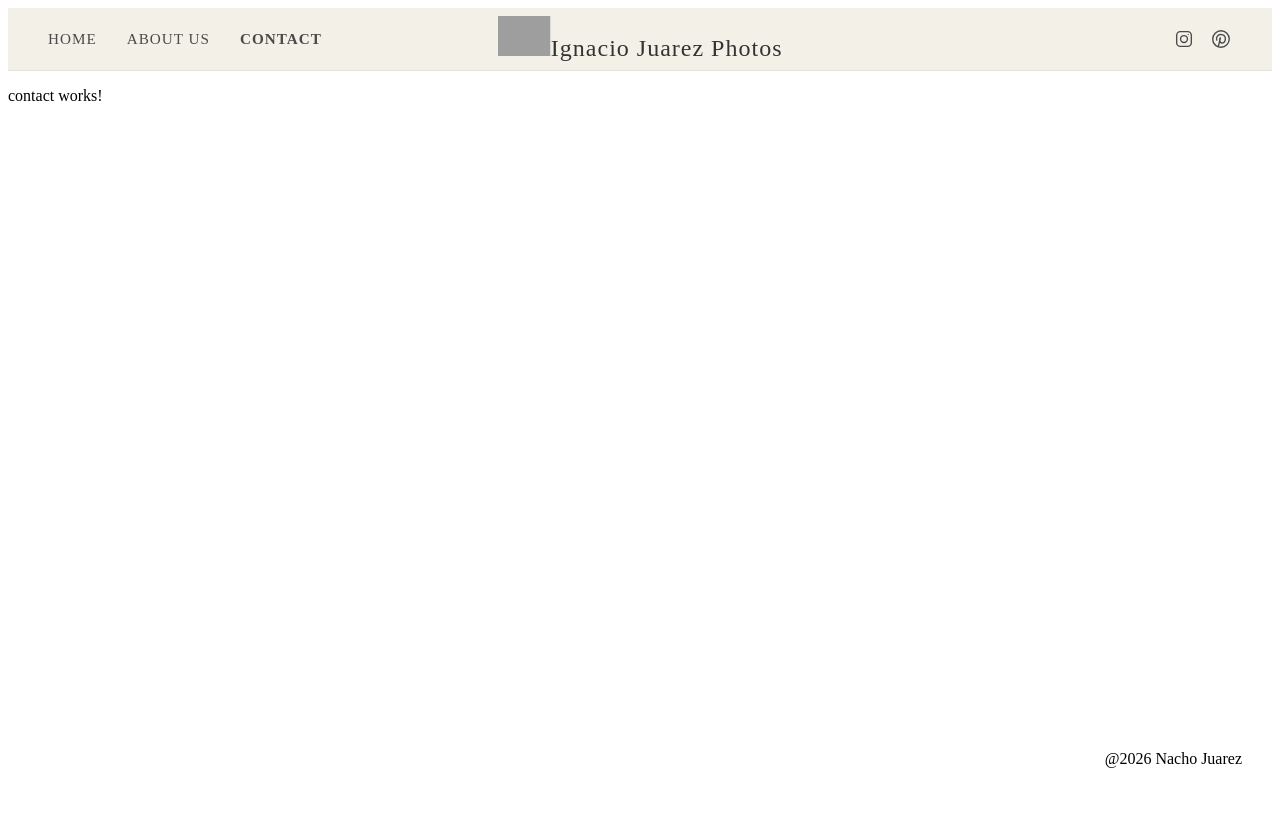
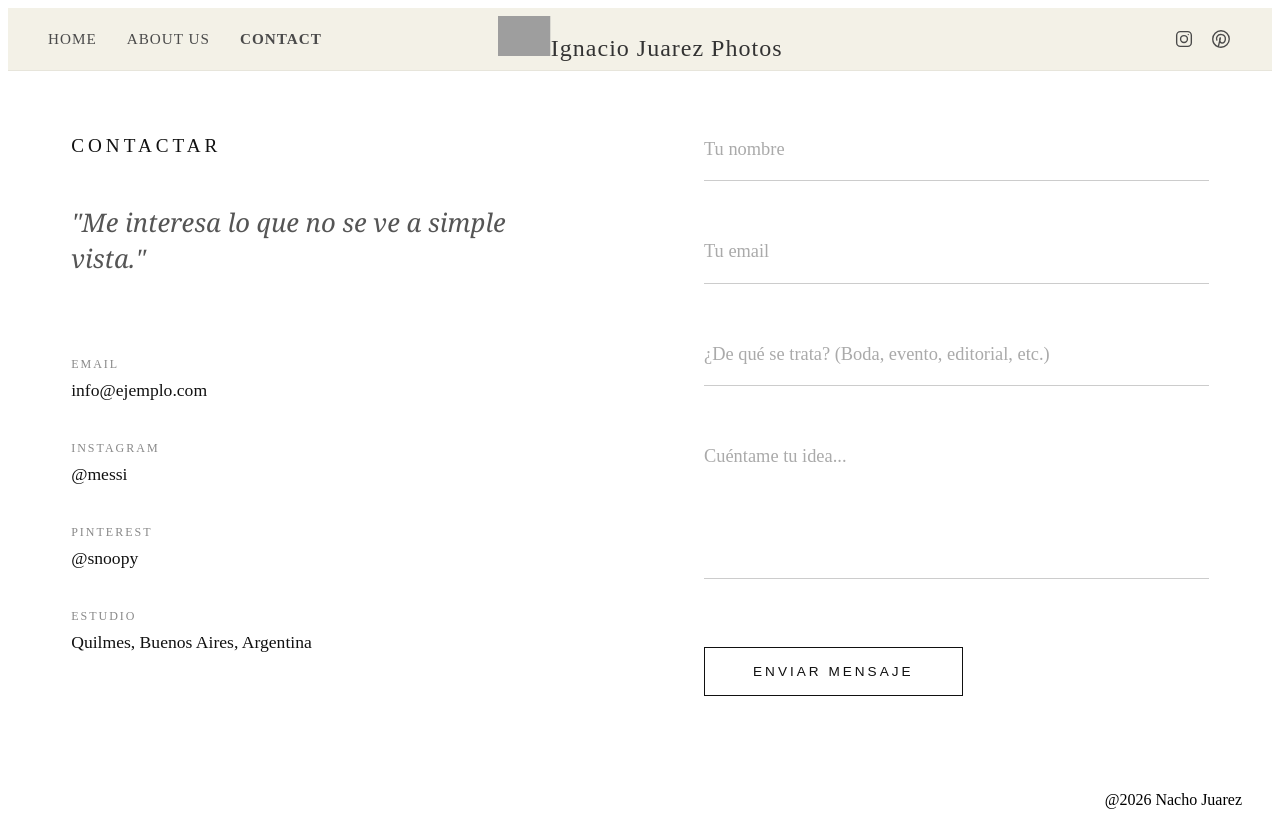
Before and after one commit to fedesorii/PaginaFotosAngular, an Angular app: page /contact in a window 1280 px wide. Before the commit the page ends 800 px from the top, so only its background shows below. Built offline with nearby package versions, Linux system fonts and the light colour scheme; grey boxes are pictures that could not be loaded.

Commit message:
v0.5 - Contact + emailjs

```diff
--- a/angular.json
+++ b/angular.json
@@ -28,10 +28,8 @@
               "src/styles.css"
             ],
             "server": "src/main.server.ts",
-            "outputMode": "server",
-            "ssr": {
-              "entry": "src/server.ts"
-            }
+            "outputMode": "static",
+            "ssr": false
           },
           "configurations": {
             "production": {
--- a/package.json
+++ b/package.json
@@ -32,6 +32,7 @@
     "@angular/platform-server": "^21.1.0",
     "@angular/router": "^21.1.0",
     "@angular/ssr": "^21.1.2",
+    "@emailjs/browser": "^4.4.1",
     "express": "^5.1.0",
     "rxjs": "~7.8.0",
     "tslib": "^2.3.0"
--- a/src/app/pages/about/about.css
+++ b/src/app/pages/about/about.css
@@ -33,7 +33,6 @@
 .about-content {
   display: flex;
   flex-direction: column;
-  justify-content: center;
 }
 
 .manifesto-quote {
--- a/src/app/pages/about/about.html
+++ b/src/app/pages/about/about.html
@@ -1,33 +1,17 @@
 <section class="about-container">
 
   <div class="about-image-wrapper">
-    <img src="/FotoPerfil-NachoJuarez.jpeg" alt="Retrato del fotógrafo" class="portrait-img" />
+    <img src="assets/FotoPerfil-NachoJuarez.jpeg" alt="Retrato del fotógrafo" class="portrait-img" />
   </div>
 
   <div class="about-content">
 
     <blockquote class="manifesto-quote">
-      <!-- "No disparo a lo que veo,<br> disparo a lo que me hace sentir." -->
-       Fotografía con identidad y luz propia
+       Fotografía con identidad <br>
+       y luz propia
     </blockquote>
 
     <div class="editorial-text">
-      <!-- <p>
-        Hola, soy Nacho. Para mí, la cámara nunca fue solo una herramienta;
-        siempre ha sido una excusa para observar el mundo en silencio y detener el tiempo
-        en las fracciones de segundo que realmente importan.
-      </p>
-      <p>
-        Mi enfoque busca la naturalidad absoluta. Huyo de las poses forzadas y de
-        la perfección plástica. Creo firmemente que la belleza más honesta reside en
-        la asimetría de una carcajada espontánea, en la tensión de una mirada cruzada
-        o en la melancolía de una luz de atardecer filtrándose por una ventana.
-      </p>
-      <p>
-        Cuando no estoy detrás del visor, probablemente me encuentres buscando el
-        mejor café de la ciudad o perdiéndome en caminatas sin rumbo fijo, porque
-        al final, el arte de fotografiar es el arte de saber caminar y mirar.
-      </p> -->
       <p>
         Soy fotógrafo autónomo de la zona sur de Buenos Aires. Mi mirada comenzó a formarse recorriendo distintas provincias del país, siempre en búsqueda de escenas reales y momentos auténticos.
       </p>
--- a/src/app/pages/about/about.ts
+++ b/src/app/pages/about/about.ts
@@ -1,8 +1,9 @@
 import { Component } from '@angular/core';
+import { RouterLink } from '@angular/router';
 
 @Component({
   selector: 'app-about',
-  imports: [],
+  imports: [RouterLink],
   templateUrl: './about.html',
   styleUrl: './about.css',
 })
--- a/src/app/pages/contact/contact.css
+++ b/src/app/pages/contact/contact.css
@@ -0,0 +1,162 @@
+.contact-container {
+    display: grid;
+    grid-template-columns: 1fr 1fr;
+    gap: 8rem;
+    max-width: 1200px;
+    margin: 0 auto;
+    padding: 2rem 5%;
+    min-height: 80vh;
+}
+
+/* --- COLUMNA IZQUIERDA --- */
+.contact-info {
+    display: flex;
+    flex-direction: column;
+    padding-top: 1rem;
+}
+
+.contact-title {
+    font-size: 1.2rem;
+    font-weight: 400;
+    letter-spacing: 4px;
+    text-transform: uppercase;
+    color: #111;
+    margin-bottom: 3rem;
+}
+
+.contact-quote {
+    font-family: 'Georgia', serif;
+    font-style: italic;
+    font-size: clamp(1.5rem, 2vw, 2rem);
+    color: #555;
+    margin: 0 0 5rem 0;
+    line-height: 1.4;
+}
+
+.info-blocks {
+    display: flex;
+    flex-direction: column;
+    gap: 2.5rem;
+}
+
+/* ¡ESTA ES LA REGLA QUE FALTABA! Separa y estiliza los subtítulos */
+.info-block span {
+    display: block;
+    font-size: 0.75rem;
+    text-transform: uppercase;
+    letter-spacing: 2px;
+    color: #888;
+    margin-bottom: 0.5rem;
+}
+
+.info-block a,
+.info-block p {
+    font-size: 1.1rem;
+    color: #111;
+    text-decoration: none;
+    font-weight: 300;
+    transition: color 0.3s ease;
+    margin: 0;
+}
+
+.info-block a:hover {
+    color: #666; /* Un gris más oscuro para el hover */
+}
+
+/* --- COLUMNA DERECHA --- */
+.contact-form-wrapper {
+    padding-top: 1rem;
+}
+
+.editorial-form {
+    display: flex;
+    flex-direction: column;
+    gap: 2.5rem; /* Reduje un poco el espacio exterior para dar más espacio interior */
+}
+
+.form-group {
+    position: relative;
+    width: 100%;
+}
+
+/* Estilos de línea tipo cuaderno para Inputs y Textarea */
+.editorial-form input,
+.editorial-form textarea {
+    width: 100%;
+    background: transparent;
+    border: none;
+    border-bottom: 1px solid #ccc; /* Línea un poco más visible */
+    padding: 1rem 0; /* MÁS RESPIRACIÓN: Separa el texto de la línea */
+    font-size: 1.15rem; /* Texto levemente más grande */
+    line-height: 1.6; /* Mejor interlineado para el mensaje */
+    font-family: inherit;
+    font-weight: 300;
+    color: #111;
+    transition: border-color 0.4s ease;
+    resize: none;
+}
+
+/* Altura mínima específica para el cuadro de mensaje */
+.editorial-form textarea {
+    min-height: 120px;
+}
+
+/* Efecto al hacer clic para escribir */
+.editorial-form input:focus,
+.editorial-form textarea:focus {
+    outline: none;
+    border-bottom: 1px solid #111;
+}
+
+.editorial-form input::placeholder,
+.editorial-form textarea::placeholder {
+    color: #aaa;
+    font-weight: 300;
+}
+
+/* --- Botón Minimalista --- */
+.btn-minimalist {
+    display: inline-block;
+    padding: 1rem 3rem;
+    font-size: 0.85rem;
+    text-transform: uppercase;
+    letter-spacing: 3px;
+    color: #111;
+    background-color: transparent;
+    border: 1px solid #111;
+    cursor: pointer;
+    transition: all 0.4s ease;
+    align-self: flex-start;
+    margin-top: 1.5rem;
+}
+
+.btn-minimalist:hover:not([disabled]) {
+    background-color: #111;
+    color: #fff;
+}
+
+.btn-minimalist[disabled] {
+    opacity: 0.5;
+    cursor: not-allowed;
+}
+
+/* --- Mensajes de error --- */
+.error-message {
+    color: #d9534f;
+    font-size: 0.9rem;
+    margin-top: 1rem;
+    font-weight: 300;
+}
+
+/* --- RESPONSIVE --- */
+@media (max-width: 900px) {
+    .contact-container {
+        grid-template-columns: 1fr;
+        padding: 4rem 5%;
+        gap: 4rem;
+    }
+
+    .contact-quote {
+        margin-bottom: 3rem;
+    }
+}
--- a/src/app/pages/contact/contact.html
+++ b/src/app/pages/contact/contact.html
@@ -1 +1,63 @@
-<p>contact works!</p>
+<section class="contact-container">
+    <div class="contact-info">
+        <h1 class="contact-title">Contactar</h1>
+
+        <blockquote class="contact-quote">"Me interesa lo que no se ve a simple vista."</blockquote>
+
+        <div class="info-blocks">
+            <div class="info-block">
+                <span>Email</span>
+                <a href="mailto:info@ejemplo.com">info@ejemplo.com</a>
+            </div>
+
+            <div class="info-block">
+                <span>Instagram</span>
+                <a href="https://www.instagram.com/leomessi/" target="_blank" rel="noopener">@messi</a>
+            </div>
+
+            <div class="info-block">
+                <span>Pinterest</span>
+                <a href="https://ar.pinterest.com/pin/17944098512117984/" target="_blank" rel="noopener">@snoopy</a>
+            </div>
+
+            <div class="info-block">
+                <span>Estudio</span>
+                <p>Quilmes, Buenos Aires, Argentina</p>
+            </div>
+        </div>
+    </div>
+
+    <div class="contact-form-wrapper">
+        <form class="editorial-form" (submit)="onSubmit($event)">
+            <div class="form-group">
+                <input type="text" id="name" name="user_name" placeholder="Tu nombre" required>
+            </div>
+
+            <div class="form-group">
+                <input type="email" id="email" name="user_email" placeholder="Tu email" required>
+            </div>
+
+            <div class="form-group">
+                <input type="text" id="subject" name="subject" placeholder="¿De qué se trata? (Boda, evento, editorial, etc.)" required>
+            </div>
+
+            <div class="form-group">
+                <textarea id="message" name="message" placeholder="Cuéntame tu idea..." required></textarea>
+            </div>
+
+            <button type="submit" class="btn-minimalist" [disabled]="isSending">
+                @if (isSending) {
+                    Enviando...
+                } @else if (isSent) {
+                    Mensaje enviado
+                } @else {
+                    Enviar mensaje
+                }
+            </button>
+
+            @if (errorMessage) {
+                <p class="error-message">{{ errorMessage }}</p>
+            }
+        </form>
+    </div>
+</section>
--- a/src/app/pages/contact/contact.ts
+++ b/src/app/pages/contact/contact.ts
@@ -1,11 +1,48 @@
 import { Component } from '@angular/core';
+import { sendForm, type EmailJSResponseStatus } from '@emailjs/browser';
 
 @Component({
   selector: 'app-contact',
   imports: [],
+  standalone: true,
   templateUrl: './contact.html',
   styleUrl: './contact.css',
 })
 export class Contact {
+  isSending = false;
+  isSent = false;
+  errorMessage = '';
 
+  onSubmit(event: Event) {
+    event.preventDefault(); // Evita que la página parpadee al enviar
+    this.isSending = true;
+    this.errorMessage = '';
+
+    const form = event.target as HTMLFormElement;
+
+    // Se envía el formulario utilizando EmailJS
+    sendForm(
+      'TU_SERVICE_ID',     // 1. Reemplaza con tu Service ID
+        'TU_TEMPLATE_ID',    // 2. Reemplaza con tu Template ID
+        form,
+        {
+          publicKey: 'TU_PUBLIC_KEY', // 3. Reemplaza con tu Public Key
+        }
+    ).then(() => {
+      this.isSent = true;
+      this.isSending = false;
+      form.reset(); // Limpia el formulario después de enviar
+
+      // el boton se resetea tras 10 segundos para permitir nuevos envíos
+      setTimeout(() => {
+        this.isSent = false;
+      }, 10000);
+      }, (error) => {
+        const err = error as EmailJSResponseStatus;
+        console.error('Error al enviar:', err.text);
+        this.isSending = false;
+        this.errorMessage = 'Ocurrió un error al enviar el mensaje. Por favor, inténtalo de nuevo.';
+      }
+    );
+  }
 }
--- a/src/app/pages/gallery-detail/gallery-detail.css
+++ b/src/app/pages/gallery-detail/gallery-detail.css
@@ -1,5 +1,6 @@
 #gallery-detail {
   padding-left: 20px;
+  padding-right: 20px;
 }
 
 .grid-photos {
```
Also changed, not shown: public/assets/FotoPerfil-NachoJuarez.jpeg (renamed from public/FotoPerfil-NachoJuarez.jpeg), 1 other file (tests, documents, lock files or other folders).
